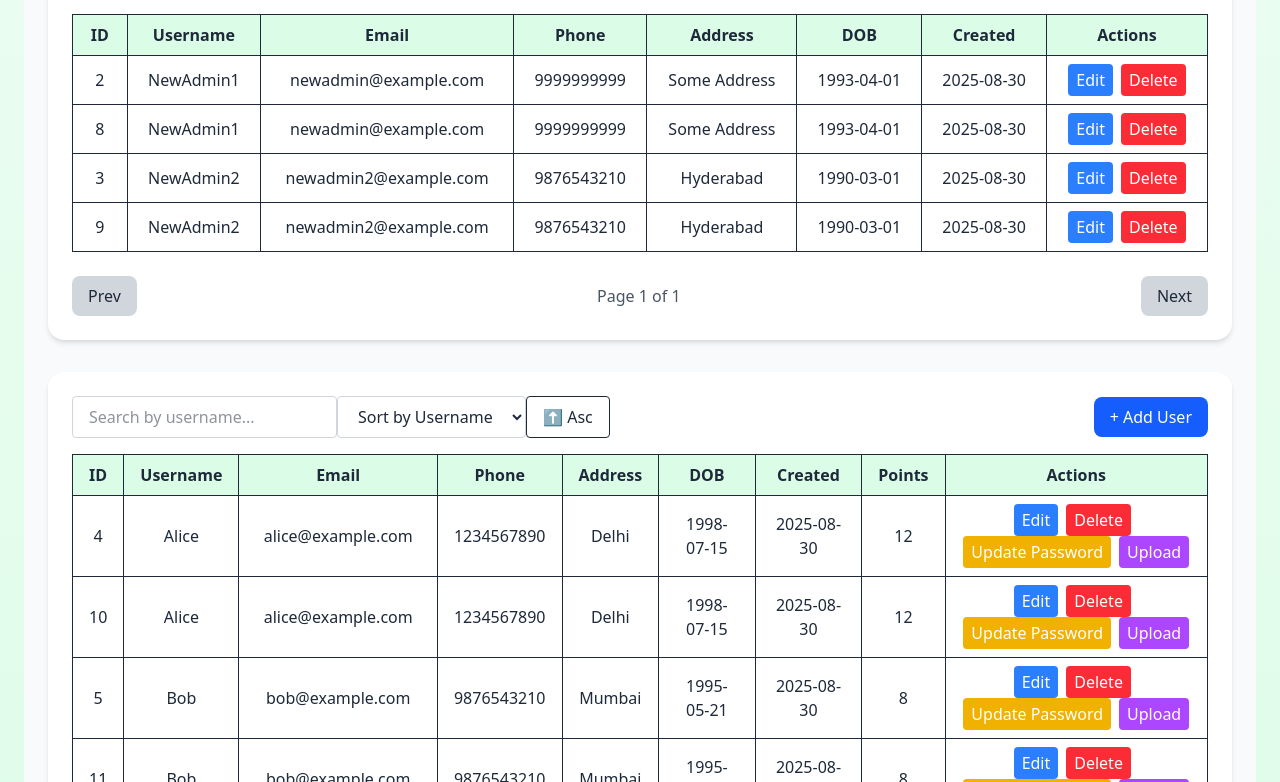
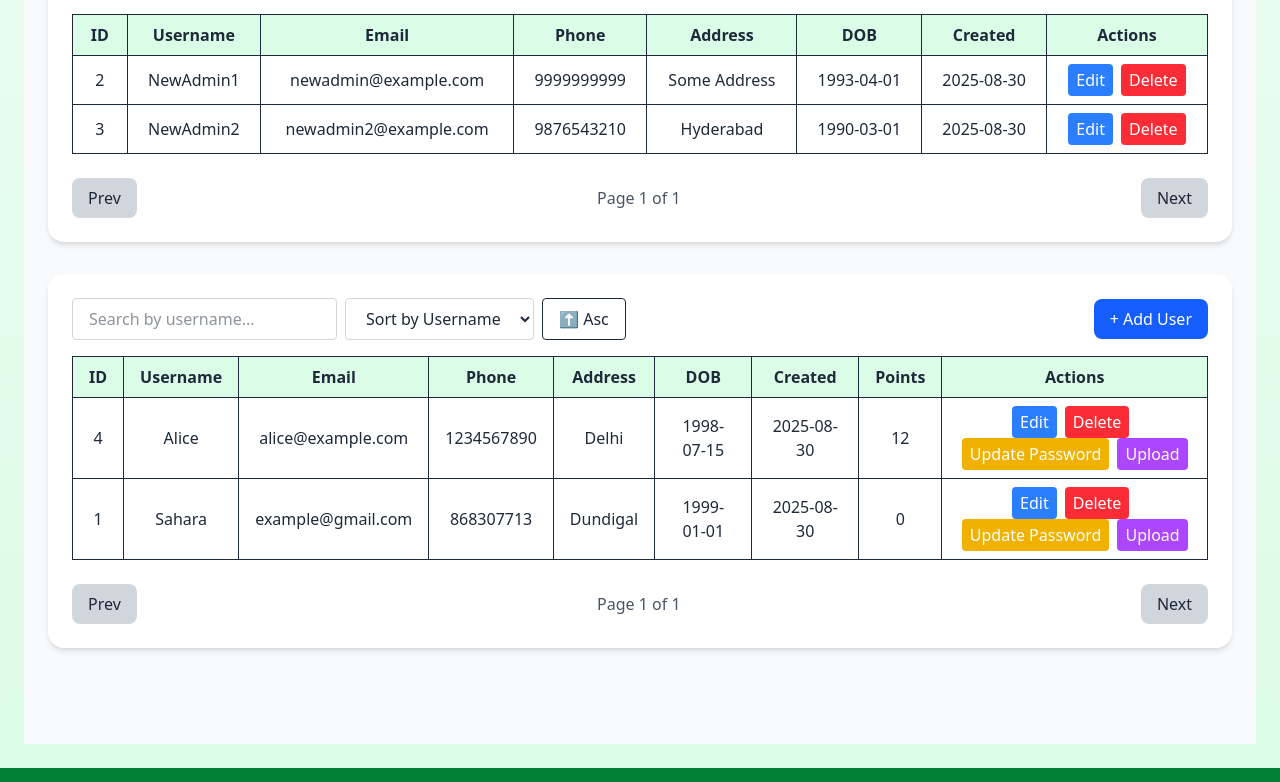
Before and after one commit to Sahasragoud/smart-waste-management, a React (Vite) app: page /admin/users in a window 1280 px wide. Shown: the part 558-1340 px from the top of the page. Built offline with nearby package versions, Linux system fonts and the light colour scheme; sample sign-in values are in the browser's storage.

Commit message:
update users

```diff
--- a/src/pages/Users.tsx
+++ b/src/pages/Users.tsx
@@ -5,6 +5,7 @@ interface User {
   id: number;
   username: string;
   email: string;
+  password?: string;
   phone_number: string;
   address: string;
   date_of_birth: string;
@@ -14,20 +15,11 @@ interface User {
 }
 
 const mockUsers: User[] = [
-  { id: 1, username: "Sahara", email: "example@gmail.com", phone_number: "868307713", address: "Dundigal", date_of_birth: "1999-01-01", created_date: "2025-08-30", points: 0, role: "user" },
-  { id: 2, username: "NewAdmin1", email: "newadmin@example.com", phone_number: "9999999999", address: "Some Address", date_of_birth: "1993-04-01", created_date: "2025-08-30", points: 0, role: "admin" },
-  { id: 3, username: "NewAdmin2", email: "newadmin2@example.com", phone_number: "9876543210", address: "Hyderabad", date_of_birth: "1990-03-01", created_date: "2025-08-30", points: 5, role: "admin" },
-  { id: 4, username: "Alice", email: "alice@example.com", phone_number: "1234567890", address: "Delhi", date_of_birth: "1998-07-15", created_date: "2025-08-30", points: 12, role: "user" },
-  { id: 5, username: "Bob", email: "bob@example.com", phone_number: "9876543210", address: "Mumbai", date_of_birth: "1995-05-21", created_date: "2025-08-30", points: 8, role: "user" },
-  { id: 6, username: "Charlie", email: "charlie@example.com", phone_number: "8765432190", address: "Chennai", date_of_birth: "2000-11-02", created_date: "2025-08-30", points: 3, role: "user" },
-  { id: 7, username: "Sahara", email: "example@gmail.com", phone_number: "868307713", address: "Dundigal", date_of_birth: "1999-01-01", created_date: "2025-08-30", points: 0, role: "user" },
-  { id: 8, username: "NewAdmin1", email: "newadmin@example.com", phone_number: "9999999999", address: "Some Address", date_of_birth: "1993-04-01", created_date: "2025-08-30", points: 0, role: "admin" },
-  { id: 9, username: "NewAdmin2", email: "newadmin2@example.com", phone_number: "9876543210", address: "Hyderabad", date_of_birth: "1990-03-01", created_date: "2025-08-30", points: 5, role: "admin" },
-  { id: 10, username: "Alice", email: "alice@example.com", phone_number: "1234567890", address: "Delhi", date_of_birth: "1998-07-15", created_date: "2025-08-30", points: 12, role: "user" },
-  { id: 11, username: "Bob", email: "bob@example.com", phone_number: "9876543210", address: "Mumbai", date_of_birth: "1995-05-21", created_date: "2025-08-30", points: 8, role: "user" },
-  { id: 12, username: "Charlie", email: "charlie@example.com", phone_number: "8765432190", address: "Chennai", date_of_birth: "2000-11-02", created_date: "2025-08-30", points: 3, role: "user" },
+  { id: 1, username: "Sahara", email: "example@gmail.com", password: "pass123", phone_number: "868307713", address: "Dundigal", date_of_birth: "1999-01-01", created_date: "2025-08-30", points: 0, role: "user" },
+  { id: 2, username: "NewAdmin1", email: "newadmin@example.com", password: "adminpass", phone_number: "9999999999", address: "Some Address", date_of_birth: "1993-04-01", created_date: "2025-08-30", points: 0, role: "admin" },
+  { id: 3, username: "NewAdmin2", email: "newadmin2@example.com", password: "adminpass2", phone_number: "9876543210", address: "Hyderabad", date_of_birth: "1990-03-01", created_date: "2025-08-30", points: 5, role: "admin" },
+  { id: 4, username: "Alice", email: "alice@example.com", password: "alicepass", phone_number: "1234567890", address: "Delhi", date_of_birth: "1998-07-15", created_date: "2025-08-30", points: 12, role: "user" },
 ];
-
 
 const COLORS = ["#34D399", "#3B82F6"];
 
@@ -57,7 +49,7 @@ export default function Users() {
 
   const handleAddUser = () => {
     const errors: Record<string, string> = {};
-    const requiredFields = ["username", "email", "phone_number", "address", "date_of_birth"];
+    const requiredFields = ["username", "email", "phone_number", "address", "date_of_birth", "password"];
 
     requiredFields.forEach((field) => {
       if (!newUserData[field as keyof User]) {
@@ -74,6 +66,7 @@ export default function Users() {
       id: users.length + 1,
       username: newUserData.username!,
       email: newUserData.email!,
+      password: newUserData.password!,
       phone_number: newUserData.phone_number!,
       address: newUserData.address!,
       date_of_birth: newUserData.date_of_birth!,
@@ -119,7 +112,7 @@ export default function Users() {
     return (
       <div className="p-6 bg-white rounded-2xl shadow-md mb-8">
         <div className="flex justify-between items-center mb-4">
-          <div className="flex items-center space-x-0">
+          <div className="flex items-center space-x-2">
             <input
               type="text"
               placeholder="Search by username..."
@@ -290,6 +283,15 @@ export default function Users() {
               {formErrors.email && <p className="text-red-500 text-sm">{formErrors.email}</p>}
 
               <input
+                type="password"
+                placeholder="Password"
+                value={newUserData.password || ""}
+                onChange={(e) => setNewUserData({ ...newUserData, password: e.target.value })}
+                className="border px-3 py-2 rounded"
+              />
+              {formErrors.password && <p className="text-red-500 text-sm">{formErrors.password}</p>}
+
+              <input
                 type="text"
                 placeholder="Phone Number"
                 value={newUserData.phone_number || ""}
```
